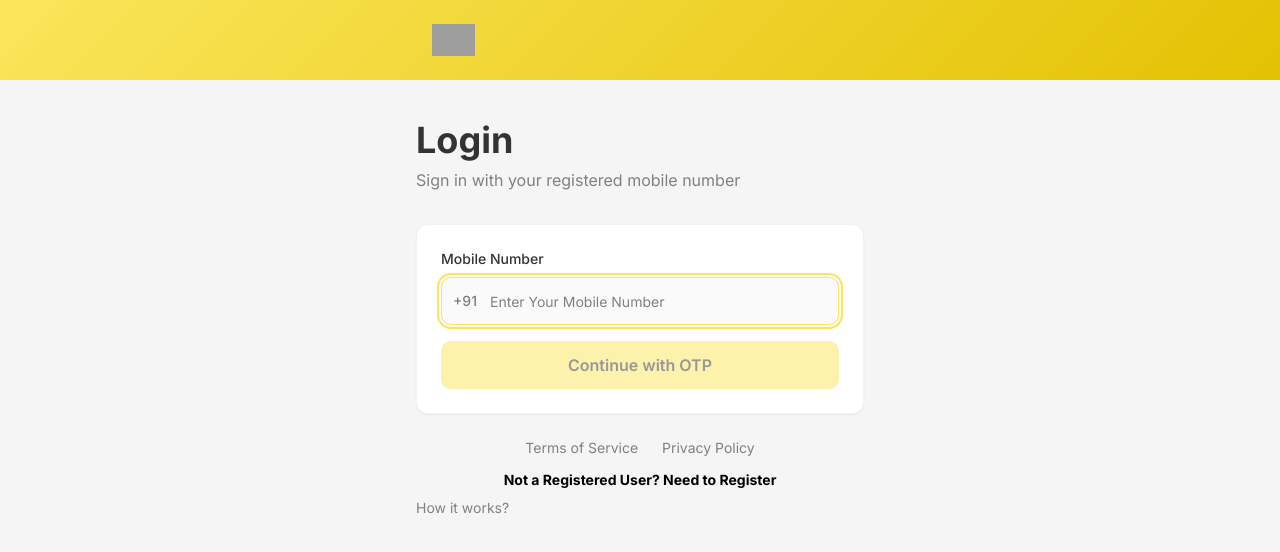
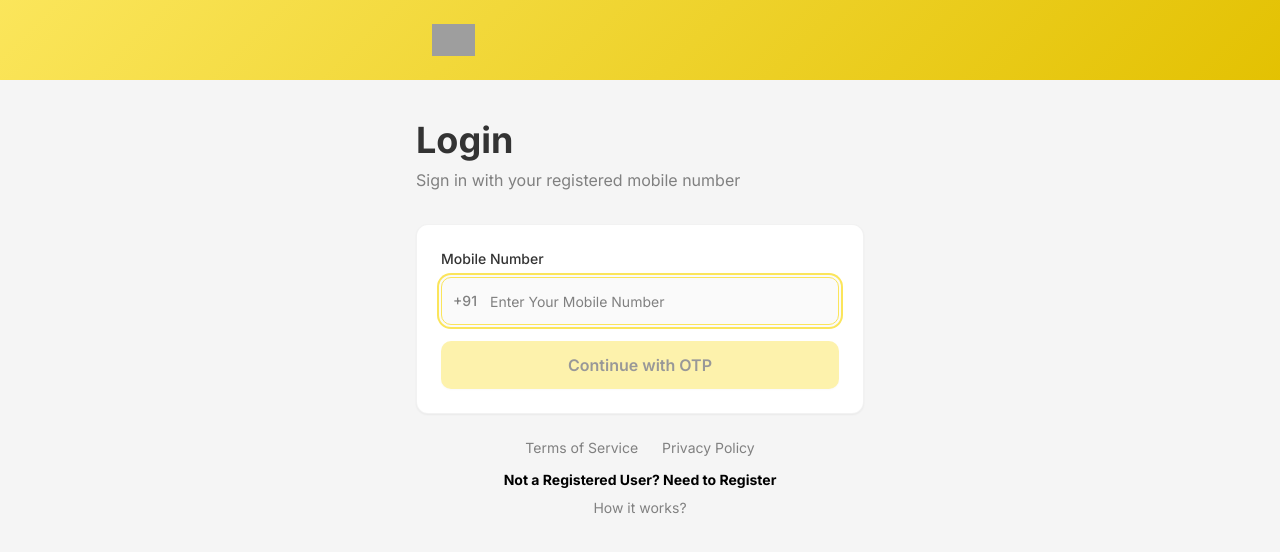
Before and after one commit to Lovable-Leapmile/podshare-hub, a React (Vite) app: page / in a window 1280 px wide. Shown: the top 552 px of the page. Built offline with nearby package versions, Linux system fonts and the light colour scheme; grey boxes are pictures that could not be loaded.

Commit message:
Alignment fix

```diff
--- a/src/pages/Login.tsx
+++ b/src/pages/Login.tsx
@@ -230,7 +230,7 @@ export default function Login() {
               </button>
               <button
                 onClick={() => navigate('/how-it-works')}
-                  className="block text-muted-foreground hover:text-primary transition-colors"
+                className="block text-muted-foreground hover:text-primary transition-colors mx-auto"
               >
                 How it works?
               </button>
```
Lines whose indentation alone changed are shown as unchanged.
